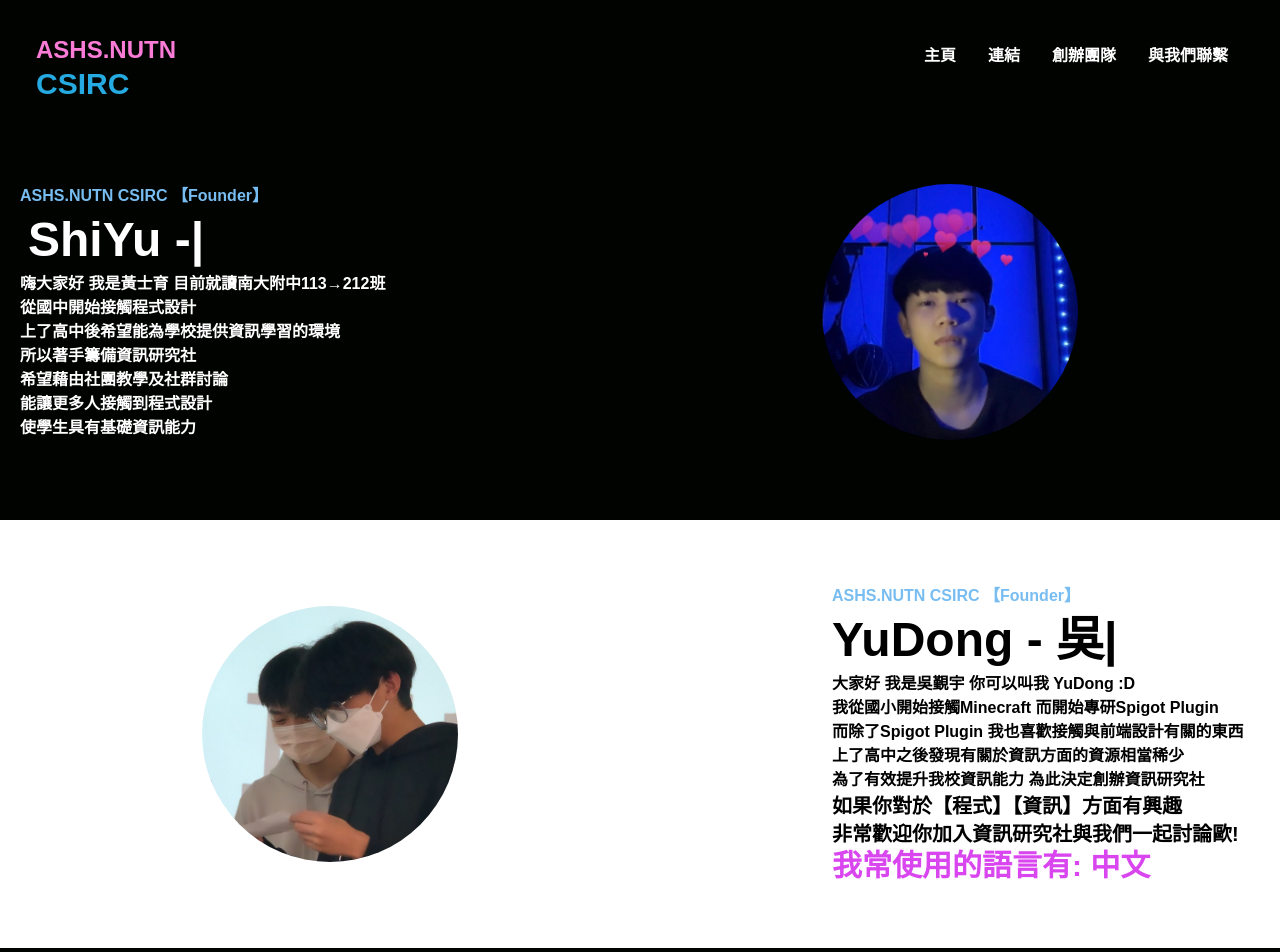
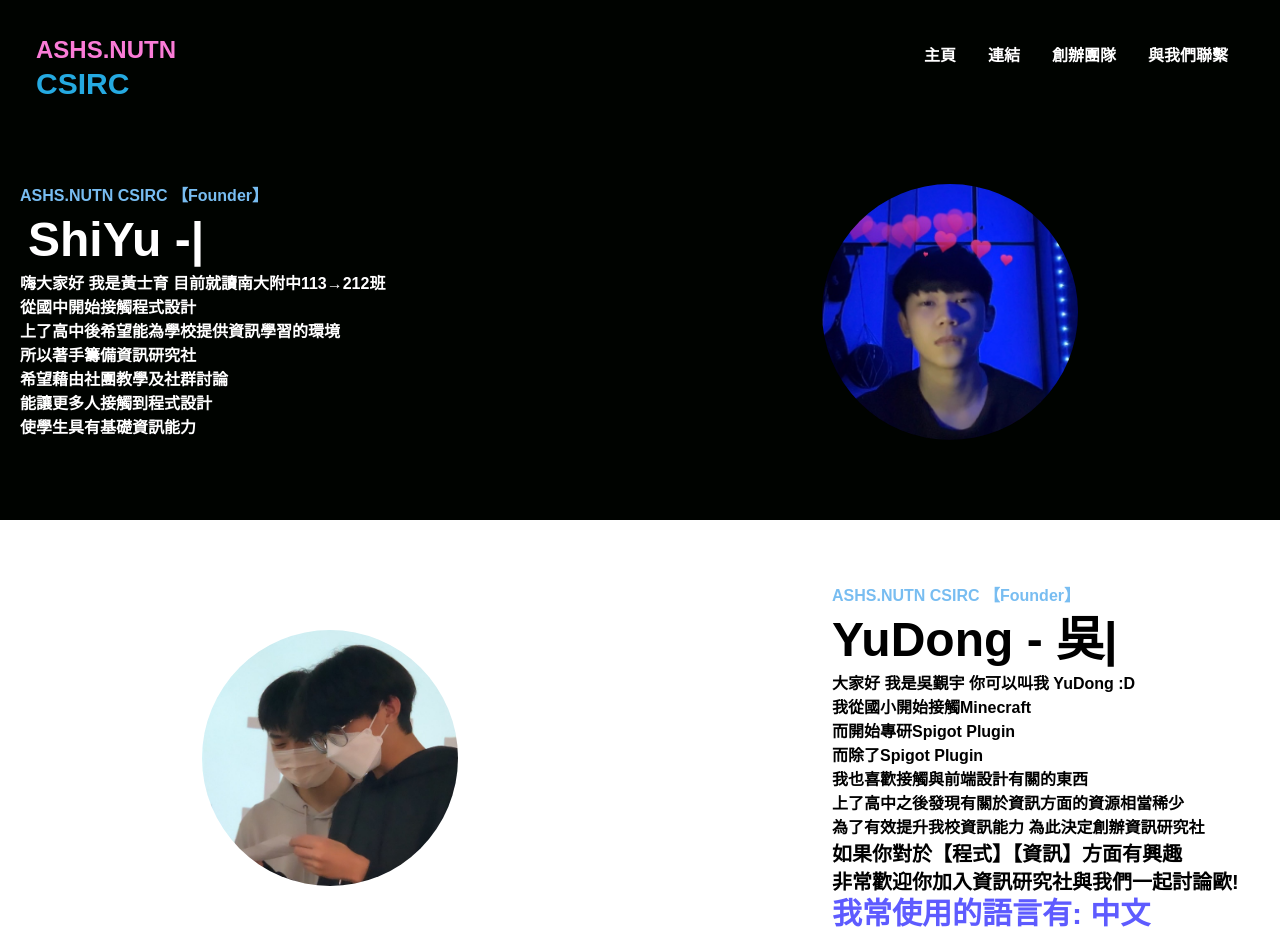
Before and after one commit to yudong-0222/realclubwebsite, a Next.js app: page /founder in a window 1280 px wide. Shown: the top 952 px of the page. Built offline with nearby package versions, Linux system fonts and the light colour scheme; a web font is replaced by a local one.

Commit message:
YuDong data changed

```diff
--- a/src/components/Yudong.jsx
+++ b/src/components/Yudong.jsx
@@ -41,13 +41,13 @@ const Yudong = () => {
             />
             <p className='font-bold'>大家好 我是吳覲宇 你可以叫我 YuDong :D</p>
             <p className='font-bold'> </p>
-            <p className='font-bold'>我從國小開始接觸Minecraft 而開始專研Spigot Plugin</p>
-            <p className='font-bold'>而除了Spigot Plugin 我也喜歡接觸與前端設計有關的東西</p>
+            <p className='font-bold'>我從國小開始接觸Minecraft <br/>而開始專研Spigot Plugin</p>
+            <p className='font-bold'>而除了Spigot Plugin <br/>我也喜歡接觸與前端設計有關的東西</p>
             <p className='font-bold'>上了高中之後發現有關於資訊方面的資源相當稀少</p>
             <p className='font-bold'>為了有效提升我校資訊能力 為此決定創辦資訊研究社</p>
             <p className='font-bold text-xl'>如果你對於【程式】【資訊】方面有興趣</p>
             <p className='font-bold text-xl'>非常歡迎你加入資訊研究社與我們一起討論歐!</p>
-            <p className='font-bold text-3xl text-fuchsia-500'>我常使用的語言有: 中文</p>
+            <p className='font-bold text-3xl text-[#5e5bff]'>我常使用的語言有: 中文</p>
         </motion.div>
       </div>
     </div>
```
